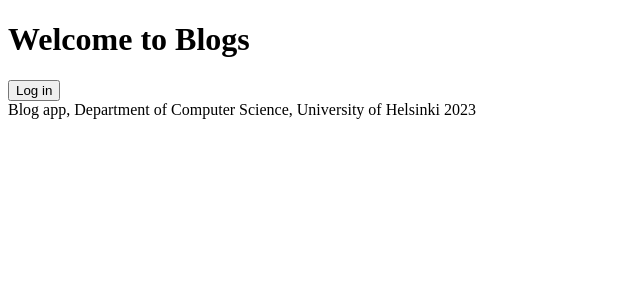
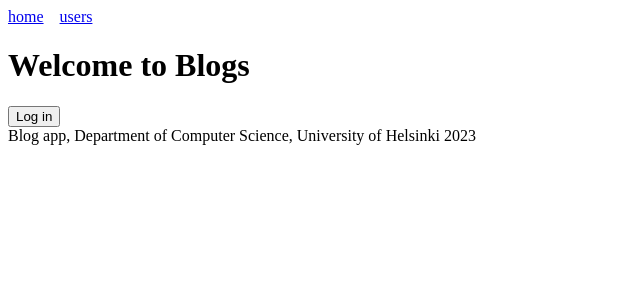
Before and after one commit to mendoza256/bloglist-frontend, a React (Vite) app: page /users in a window 1280 px wide. Shown: the top 300 px of the page, without its empty margins (0-640 px from the left). Built offline with nearby package versions, Linux system fonts and the light colour scheme; no server answers.

Commit message:
add react router - add users route

```diff
--- a/package.json
+++ b/package.json
@@ -17,7 +17,8 @@
     "prop-types": "^15.8.1",
     "react": "^18.2.0",
     "react-dom": "^18.2.0",
-    "react-redux": "^9.1.2"
+    "react-redux": "^9.1.2",
+    "react-router-dom": "^7.1.1"
   },
   "devDependencies": {
     "@testing-library/jest-dom": "^6.6.2",
--- a/src/App.jsx
+++ b/src/App.jsx
@@ -11,6 +11,9 @@ import { intitializeBlogs } from "./reducers/blogsReducer";
 import { useQuery, useMutation, useQueryClient } from "@tanstack/react-query";
 import { useUser } from "./contexts/userContext";
 import { useNotification } from "./contexts/notificationContext";
+import { BrowserRouter as Router, Routes, Route, Link } from "react-router-dom";
+import Header from "./components/Header";
+import Users from "./components/Users";
 
 const App = () => {
   const [user, userDispatch] = useUser();
@@ -127,9 +130,8 @@ const App = () => {
   };
 
   return (
-    <>
-      <h1>Welcome to Blogs</h1>
-      <Notification />
+    <Router>
+      <Header />
 
       {user === null && (
         <Togglable buttonLabel={"Log in"}>
@@ -147,18 +149,26 @@ const App = () => {
             Sort by Likes (Descending)
           </button>
 
+          <Routes>
+            <Route path="/users" element={<Users blogs={sortedBlogs} />} />
+            <Route
+              path="/"
+              element={
                 <Blogs
                   blogs={sortedBlogs}
                   user={user}
                   handleDeleteBlog={handleDeleteBlog}
                   handleLikeBlog={handleLikeBlog}
                 />
+              }
+            />
+          </Routes>
         </div>
       )}
       <div>
         Blog app, Department of Computer Science, University of Helsinki 2023
       </div>
-    </>
+    </Router>
   );
 };
 
--- /dev/null
+++ b/src/components/Header.jsx
@@ -0,0 +1,18 @@
+import { Link } from "react-router-dom";
+import React from "react";
+import Notification from "./Notification";
+
+function Header() {
+  return (
+    <>
+      <div style={{ display: "flex", gap: "1rem" }}>
+        <Link to="/">home</Link>
+        <Link to="/users">users</Link>
+      </div>
+      <h1>Welcome to Blogs</h1>
+      <Notification />
+    </>
+  );
+}
+
+export default Header;
--- /dev/null
+++ b/src/components/Users.jsx
@@ -0,0 +1,9 @@
+import React from "react";
+
+function Users({ blogs }) {
+  const users = new Set(blogs.map((blog) => blog.user.username));
+  console.log(new Set(users));
+  return <div>Users</div>;
+}
+
+export default Users;
```
Also changed, not shown: src/services/users.js (added, +14 -0 lines), 1 other file (tests, documents, lock files or other folders). Lines whose indentation alone changed are shown as unchanged.
